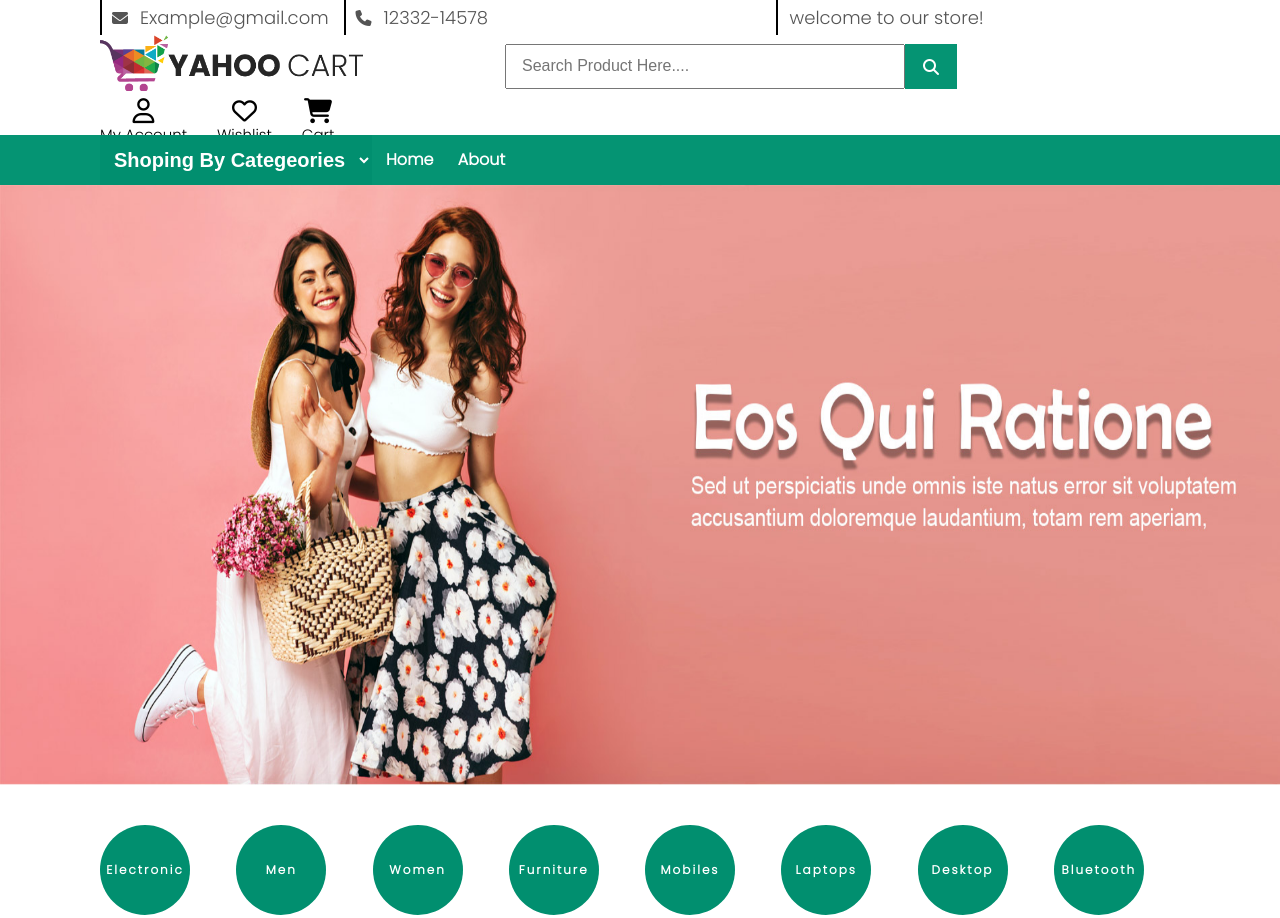
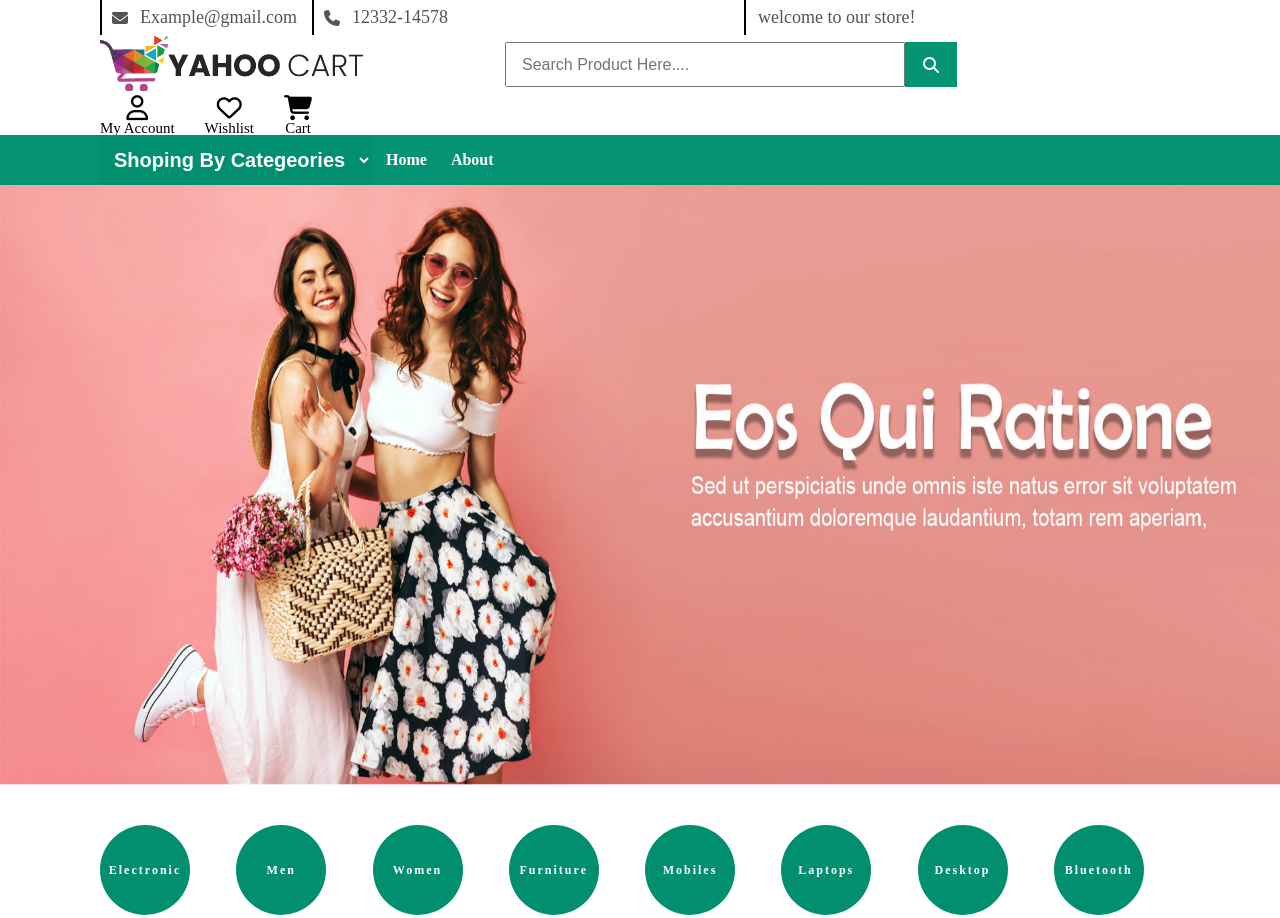
Before and after one commit to SonuDesigner12/E-Commerce, a plain HTML site: page index.html in a window 1280 px wide. Shown: the top 918 px of the page. Drawn offline with nearby package versions, Linux system fonts and the light colour scheme.

Commit message:
Update style.css

```diff
--- a/css/style.css
+++ b/css/style.css
@@ -5,7 +5,7 @@
 body {
     height: 100%;
     width: 100%;
-    font-family: poppins;
+   /* font-family: poppins; */
     /* overflow: hidden; */
 
 }
```
